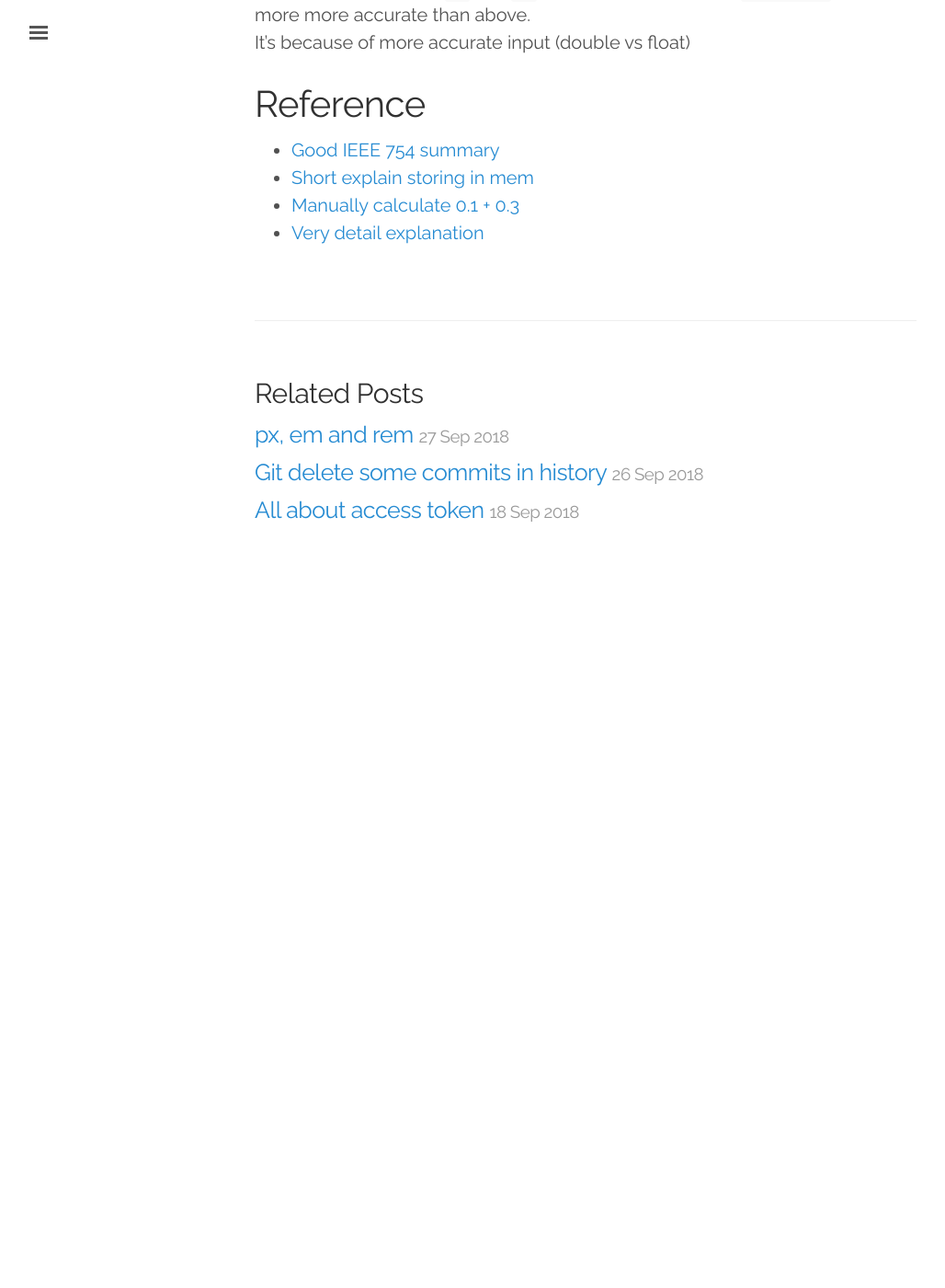
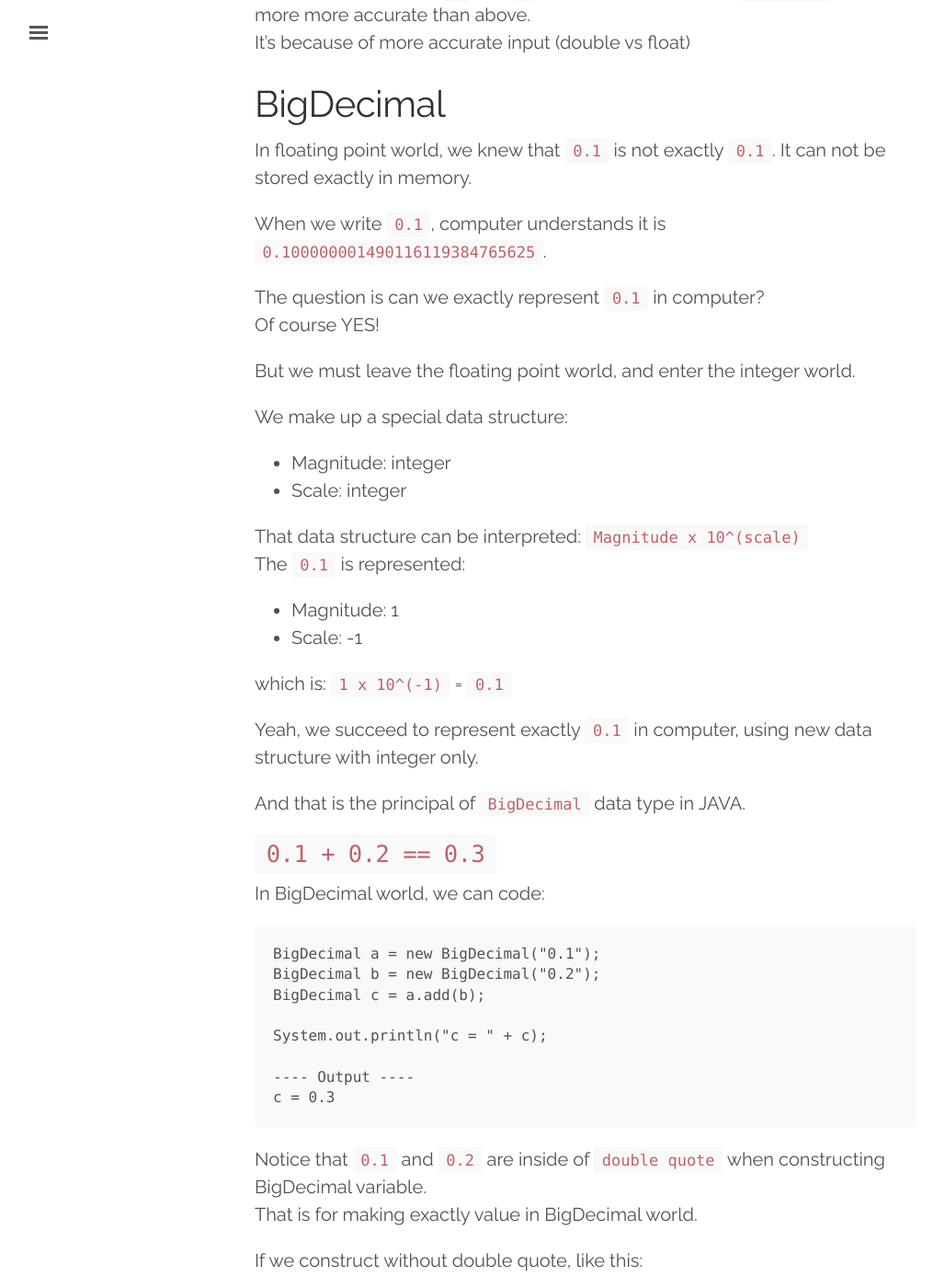
Before and after one commit to akivamu/akivamu.github.io, a Jekyll site: the page built from _posts/2018-09-28-floating-point-number.md, in a window 1280 px wide and 1400 px high, scrolled down 8861 px. Shown: the whole window at 92% size, without its empty margins (3-1031 px from the left). Built offline with Jekyll 4.4.1, drawn with Linux system fonts in a browser that asks for light colours; comment, search, counter and statistics services are not loaded; before the commit the page ends 9491 px from its top, so only the background shows below that; some of the changed text lies outside the part shown.

Commit message:
[edit] floating point

````diff
--- a/_posts/2018-09-28-floating-point-number.md
+++ b/_posts/2018-09-28-floating-point-number.md
@@ -257,7 +257,7 @@ above cases (`1.2222332954406738...`)
 - Displaying is based on variable type
 - Don't let displaying fool you
 
-## The infamous `0.1 + 0.2 = 0.3`
+## The infamous `0.1 + 0.2 != 0.3`
 
 ### With `float` type
 
@@ -299,6 +299,60 @@ c = 0.30000000000000004
 With the double input `a` and `b`, arithmetic operation in `double c` is much more more accurate than above.
 It's because of more accurate input (double vs float)
 
+# BigDecimal
+
+In floating point world, we knew that `0.1` is not exactly `0.1`. It can not be stored exactly in memory.
+
+When we write `0.1`, computer understands it is `0.100000001490116119384765625`.
+
+The question is can we exactly represent `0.1` in computer?
+Of course YES!
+
+But we must leave the floating point world, and enter the integer world.
+
+We make up a special data structure:
+
+- Magnitude: integer
+- Scale: integer
+
+That data structure can be interpreted: `Magnitude x 10^(scale)`
+The `0.1` is represented:
+
+- Magnitude: 1
+- Scale: -1
+
+which is: `1 x 10^(-1)` = `0.1`
+
+Yeah, we succeed to represent exactly `0.1` in computer, using new data structure with integer only.
+
+And that is the principal of `BigDecimal` data type in JAVA.
+
+## `0.1 + 0.2 == 0.3`
+
+In BigDecimal world, we can code:
+```
+BigDecimal a = new BigDecimal("0.1");
+BigDecimal b = new BigDecimal("0.2");
+BigDecimal c = a.add(b);
+
+System.out.println("c = " + c);
+
+---- Output ----
+c = 0.3
+```
+Notice that `0.1` and `0.2` are inside of `double quote` when constructing BigDecimal variable.
+That is for making exactly value in BigDecimal world.
+
+If we construct without double quote, like this:
+```
+BigDecimal a = new BigDecimal(0.1)
+System.out.println("a = " + a);
+
+---- Output ----
+a = 0.1000000000000000055511151231257827021181583404541015625
+```
+Here, we just wrap a floating point number inside BigDecimal.
+
 # Reference
 
 - [Good IEEE 754 summary](https://steve.hollasch.net/cgindex/coding/ieeefloat.html)
````
